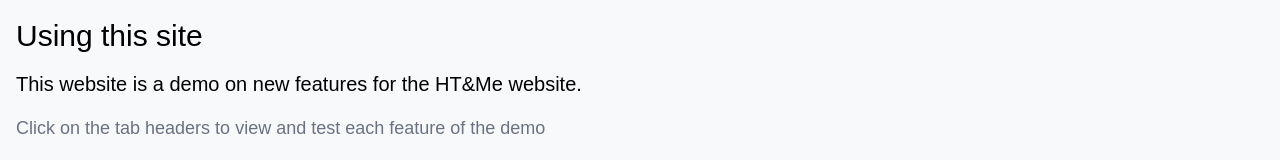
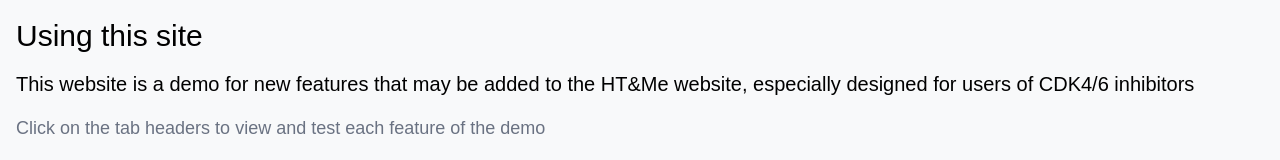
Before and after one commit to NewcastleRSE/AHVANCE, a Vue app: page / in a window 1280 px wide. Shown: the part 144-304 px from the top of the page. Built offline with nearby package versions, Linux system fonts and the light colour scheme.

Commit message:
Added text to home page

```diff
--- a/src/components/SweetDemo.vue
+++ b/src/components/SweetDemo.vue
@@ -4,7 +4,7 @@
     <AppNavigation></AppNavigation>
 
     <h1 class="text-3xl m-4">Using this site</h1>
-    <h2 class="text-xl m-4">This website is a demo on new features for the HT&Me website.</h2>
+    <h2 class="text-xl m-4">This website is a demo for new features that may be added to the HT&Me website, especially designed for users of CDK4/6 inhibitors</h2>
     <div class="mb-6 ml-4 text-lg text-gray-500 min-h-128">Click on the tab headers to view and test each feature of the demo</div>
 
 
```
